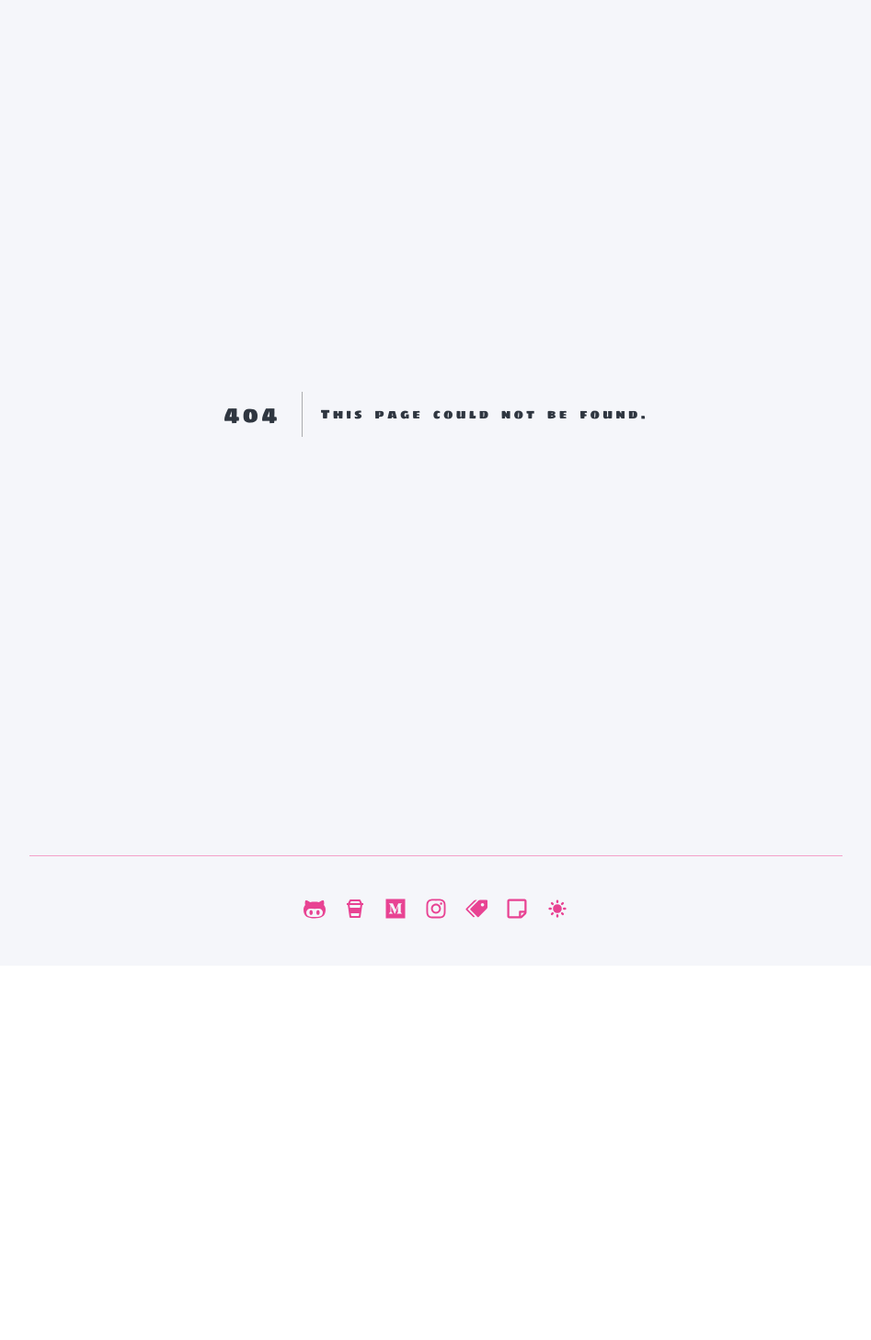
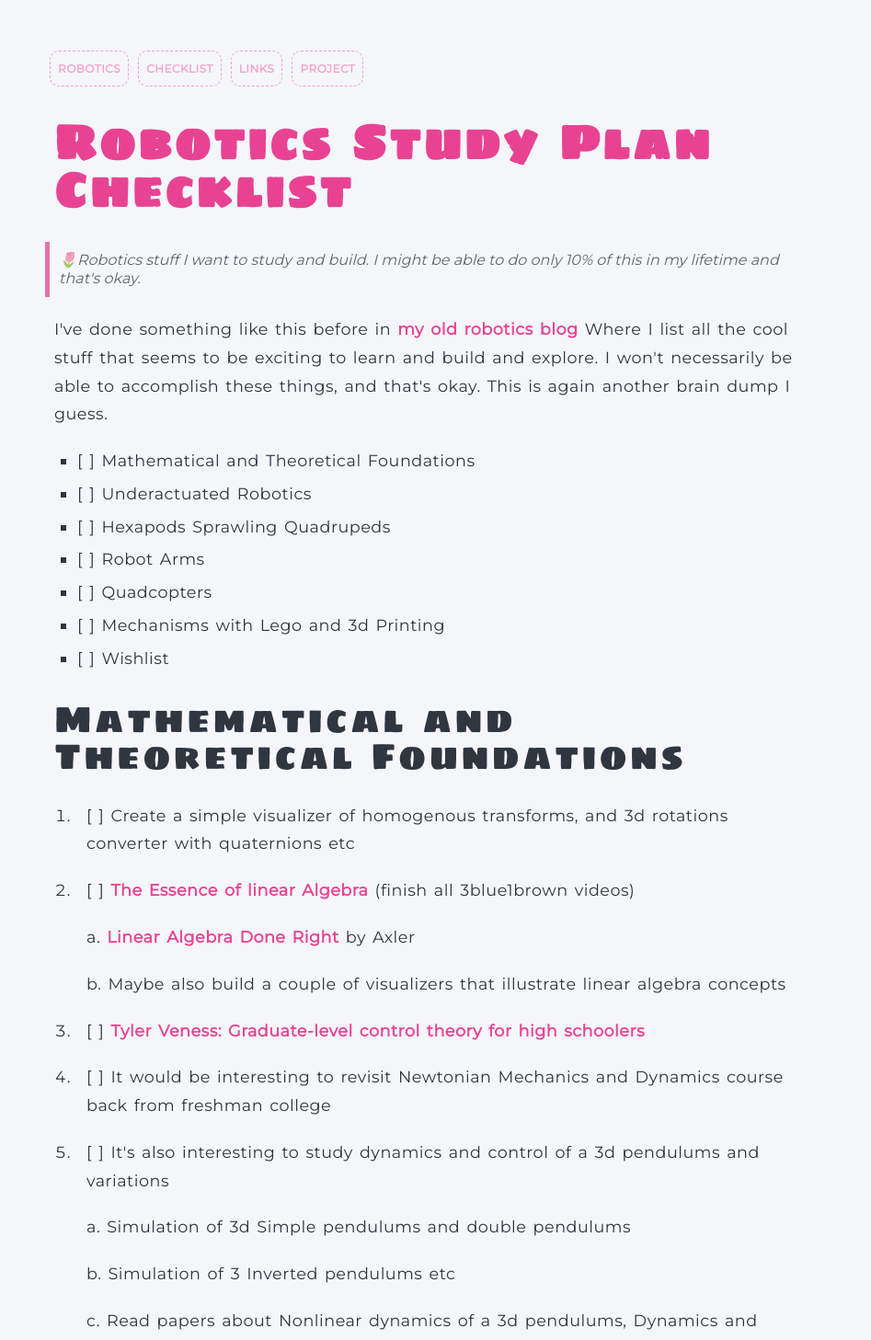
Before and after one commit to mithi/digital-garden, a Next.js app: page /notes/005 in a window 1280 px wide. Before the commit this address had no page. Shown: the part 100-1557 px from the top of the page at 92% size, without its empty margins (166-1113 px from the left). Before the commit the page ends 1150 px from the top, so only its background shows below. Built offline with nearby package versions, Linux system fonts and the light colour scheme; a web font is replaced by a local one.

Commit message:
📝 Add note about robotics checklist

```diff
--- /dev/null
+++ b/pages/notes/005/index.mdx
@@ -0,0 +1,111 @@
+import Note from "./../../../components/Note"
+import Link from "next/link"
+export const meta = {
+    title: "Robotics Study Plan Checklist",
+    description:
+        "Robotics stuff I want to study and build. I might be able to do only 10% of this in my lifetime and that's okay.",
+    tags: ["robotics", "checklist", "links", "project"],
+}
+
+export default ({ children }) => <Note {...{ meta }}>{children}</Note>
+
+I've done something like this before in [my old robotics blog](https://mithi.github.io/robotics-blog/ideas/)
+Where I list all the cool stuff that seems to be exciting to learn and build and explore.
+I won't necessarily be able to accomplish these things, and that's okay.
+This is again another brain dump I guess.
+
+-   [ ] Mathematical and Theoretical Foundations
+-   [ ] Underactuated Robotics
+-   [ ] Hexapods Sprawling Quadrupeds
+-   [ ] Robot Arms
+-   [ ] Quadcopters
+-   [ ] Mechanisms with Lego and 3d Printing
+-   [ ] Wishlist
+
+## Mathematical and Theoretical Foundations
+
+1. [ ] Create a simple visualizer of homogenous transforms, and 3d rotations converter with quaternions etc
+2. [ ] [The Essence of linear Algebra](https://www.3blue1brown.com/) (finish all 3blue1brown videos)
+
+    a. [Linear Algebra Done Right](https://www.amazon.com/Linear-Algebra-Right-Undergraduate-Mathematics/dp/0387982582) by Axler
+
+    b. Maybe also build a couple of visualizers that illustrate linear algebra concepts
+
+3. [ ] [Tyler Veness: Graduate-level control theory for high schoolers](https://github.com/calcmogul/controls-engineering-in-frc)
+
+4. [ ] It would be interesting to revisit Newtonian Mechanics and Dynamics course back from freshman college
+
+5. [ ] It's also interesting to study dynamics and control of a 3d pendulums and variations
+
+    a. Simulation of 3d Simple pendulums and double pendulums
+
+    b. Simulation of 3 Inverted pendulums etc
+
+    c. Read papers about Nonlinear dynamics of a 3d pendulums, Dynamics and Control of a 3D Pendulum
+
+6. [ ] Checkout some of the resources for the [prerequisites](http://underactuated.csail.mit.edu/Spring2020/resources.html) of the under actuated course particularly
+
+    a. [Ordinary Differential Equations in Khan's Academy](https://www.khanacademy.org/math/differential-equations)
+
+    b. [Nonlinear Dynamics and Chaos by Strogatz](https://www.amazon.com/Nonlinear-Dynamics-Chaos-Applications-Nonlinearity/dp/0738204536)
+
+7. [ ] Try out underactuated robotics course [Russ Tedrake](http://underactuated.csail.mit.edu/Spring2020/) (atleast half)
+
+## Robot Arm
+
+1. [ ] Write a robot arm simulator that can be used to control a real robot arm [my real robot arm](https://www.kickstarter.com/projects/1128055363/7bot-a-powerful-desktop-robot-arm-for-future-inven)
+       a. You should be able to control the robots end effector with your mouse
+2. [ ] Use my robot arm simulator to control this [my robot arm](https://www.kickstarter.com/projects/1128055363/7bot-a-powerful-desktop-robot-arm-for-future-inven)
+
+## Hexapod and Sprawling Quadrupeds
+
+1. [ ] Build a hexapod robot from AliExpress with Arduino and a PS2 controller clone
+2. [ ] Convert that hexapod to use Raspberry Pi instead
+3. [ ] Use [my app](https://github.com/mithi/hexapod) to control that hexapod with [LocalXpose](https://localxpose.io/) from anywhere in the world with WIFI
+4. [ ] Build 3d printed / lazercut robot with microservos - [Petar Crnjak](3D-printed-Hexapod) Code and STL files for small 18 servo hexapod
+5. [ ] Write my own code to make a sprawling quadruped move the way I want
+
+## Quadruped Dog
+
+1. [ ] Study the papers, code, and articles by [Maurice Rahme](https://github.com/OpenQuadruped/spot_mini_mini) and [Adham Elarabawy](https://github.com/adham-elarabawy/open-quadruped)
+2. [ ] Build a simple simulator of the quadruped like Adham Elarabawy did
+
+## Quadcopters
+
+1. [ ] Build a quadcopter simulator. Given a list of specified way points, generate a simulation of the quadcopter going from point to point using the minimum snap trajectory algorithm.
+
+    a. not only should the state be displayed but also the control inputs (for each motor) among others
+
+2. [ ] Build an actual quadcopter from the ground up that I will program from scratch
+
+## Mechanisms, Lego and 3d printing
+
+I've always found mechanisms interesting. Here's some of my favorite lego builders
+
+1. [Akiyuki Kawaguchi's great ball contraptions](https://akiyuki.jp/en/)
+2. [ISOGAWA Yoshihito](http://www.isogawastudio.co.jp/legostudio/toranomaki/en/)
+3. [Paul Sariel](http://sariel.pl/) and his favorite lego builders
+
+    a. [Jennifer Clark](http://www.genuinemodels.com/)
+
+    b. [Nico 71](http://www.nico71.fr/)
+
+4. [JK Brickworks](https://jkbrickworks.com/)
+
+-   [ ] I hope I can also make time to make awesome stuff like them.
+-   [ ] I've never really did a lot of CADWork like using Fusion360 or OnShape, and it's something
+        I've always wanted to try.
+-   [ ] I want to make adapters that I can 3d print so
+        that I can use popular servo motors and other actuators (motors and stepers)
+        work with lego.
+-   [ ] There are also a lot of really cool open source mechanisms in thingiverse that you can 3d print.
+        It would be really cool to 3d print them!
+
+## Wishlist
+
+I've already done [a wishlist before](https://mithi.github.io/robotics-blog/wish-list/)
+Here's a short list
+
+1. [ ] [A creality 3d printer](https://creality3d.shop/)
+2. [ ] ALL [Unique Wooden Mechanical Models UGears Models ](https://ugearsmodels.com/)
+3. [ ] Parts to build my own drone
```
